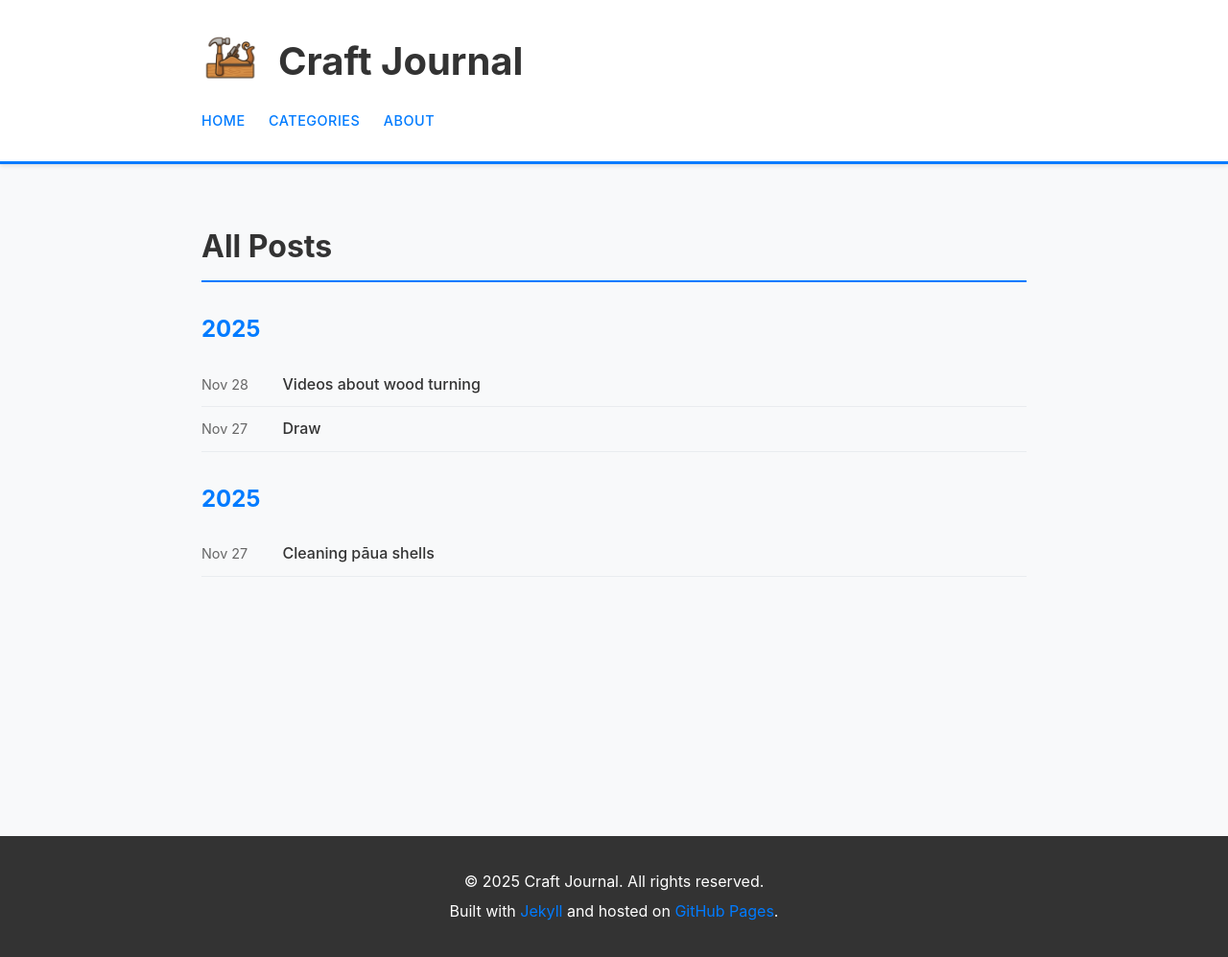
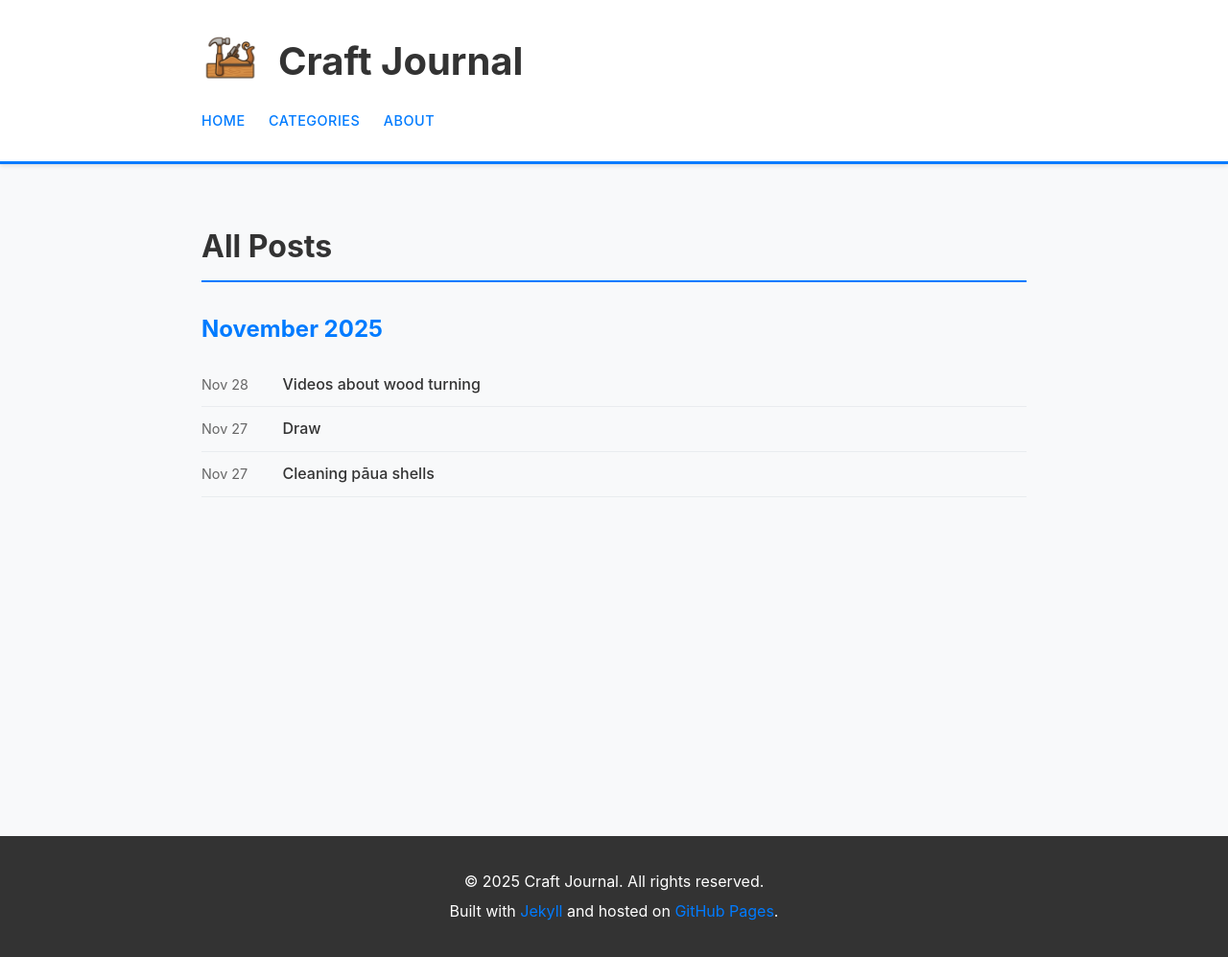
Before and after one commit to dfbr/craft_journal, a Jekyll site: the page built from archive.html, in a window 1280 px wide. Shown: the whole page at 96% size. Built offline with Jekyll 4.4.1, drawn with Linux system fonts in a browser that asks for light colours.

Commit message:
Modify archive page to group posts by month instead of year
Co-authored-by: dfbr <23153182+dfbr@users.noreply.github.com>

```diff
--- a/archive.html
+++ b/archive.html
@@ -6,12 +6,13 @@ title: All Posts from Craft Journal
 <div class="archive">
     <h2>All Posts</h2>
 
+    {% assign current_month_year = "" %}
     {% for post in site.posts %}
-        {% assign current_year = post.date | date: "%Y" %}
-        {% assign previous_year = post.previous.date | date: "%Y" %}
+        {% assign post_month_year = post.date | date: "%B %Y" %}
 
-        {% if forloop.first or current_year != previous_year %}
-        <h3 class="archive-year">{{ current_year }}</h3>
+        {% if post_month_year != current_month_year %}
+            {% assign current_month_year = post_month_year %}
+        <h3 class="archive-year">{{ post_month_year }}</h3>
         {% endif %}
 
         <article class="archive-post">
```
